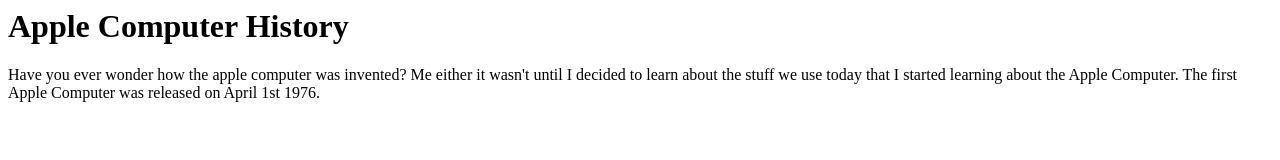
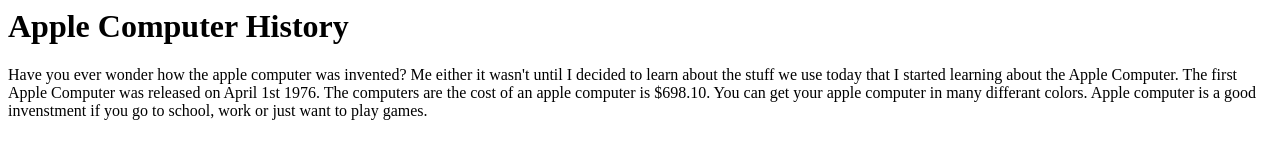
Before and after one commit to jorae67/AppleComputer, a plain HTML site: page index.html in a window 1280 px wide. Drawn offline with Linux system fonts and the light colour scheme.

Commit message:
index.html

```diff
--- a/index.html
+++ b/index.html
@@ -6,6 +6,6 @@
 <body>
 <h1> Apple Computer History</h1>
 <p> Have you ever wonder how the apple computer was invented? Me either it wasn't until I decided to learn about the stuff we use today that I started learning about the Apple Computer.
-The first Apple Computer was released on April 1st 1976.
-
+The first Apple Computer was released on April 1st 1976. The computers are the cost of an apple computer is $698.10. You can get your apple computer in many differant colors.
+Apple computer is a good invenstment if you go to school, work or just want to play games.
 </html>
```
